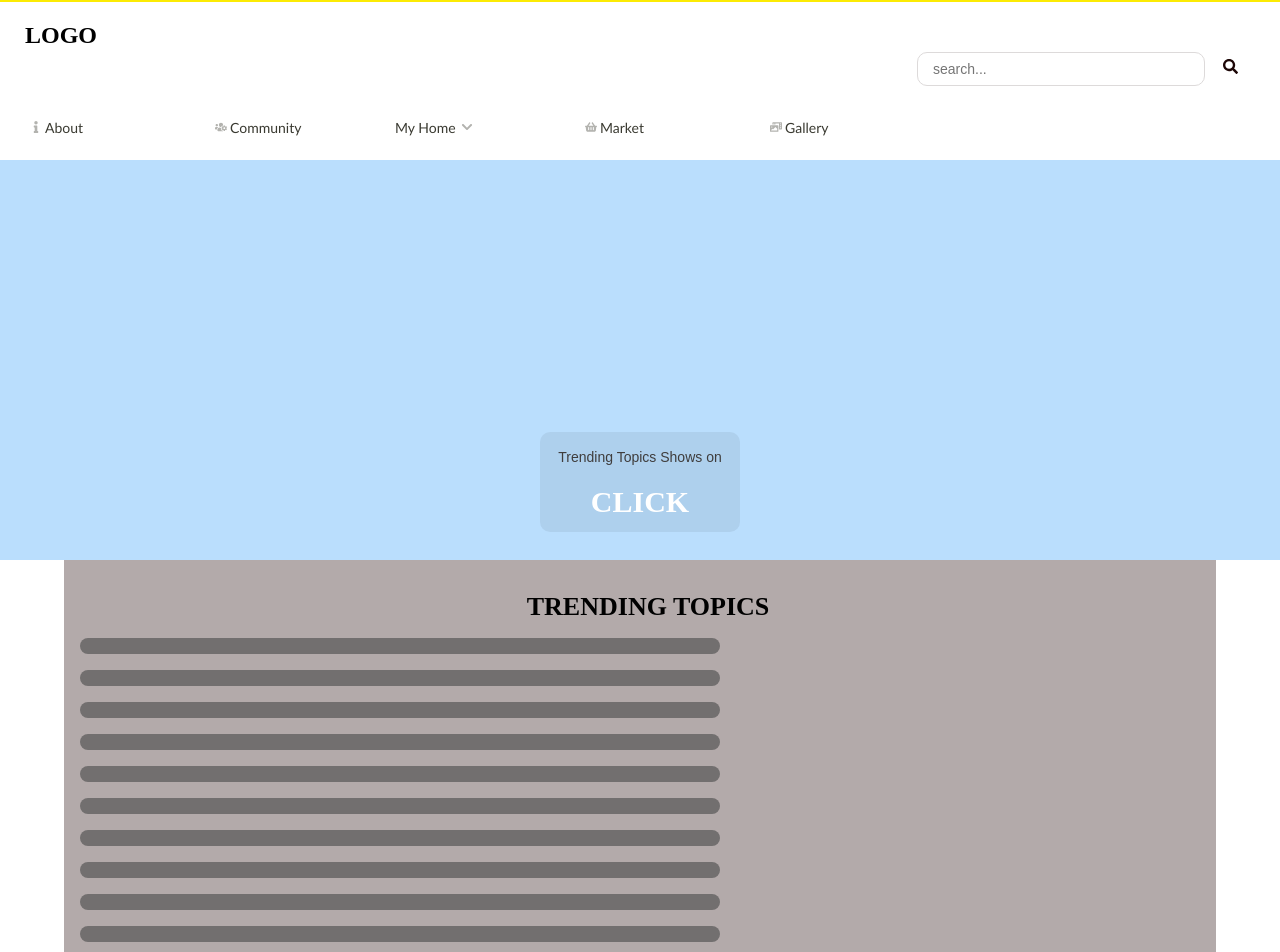
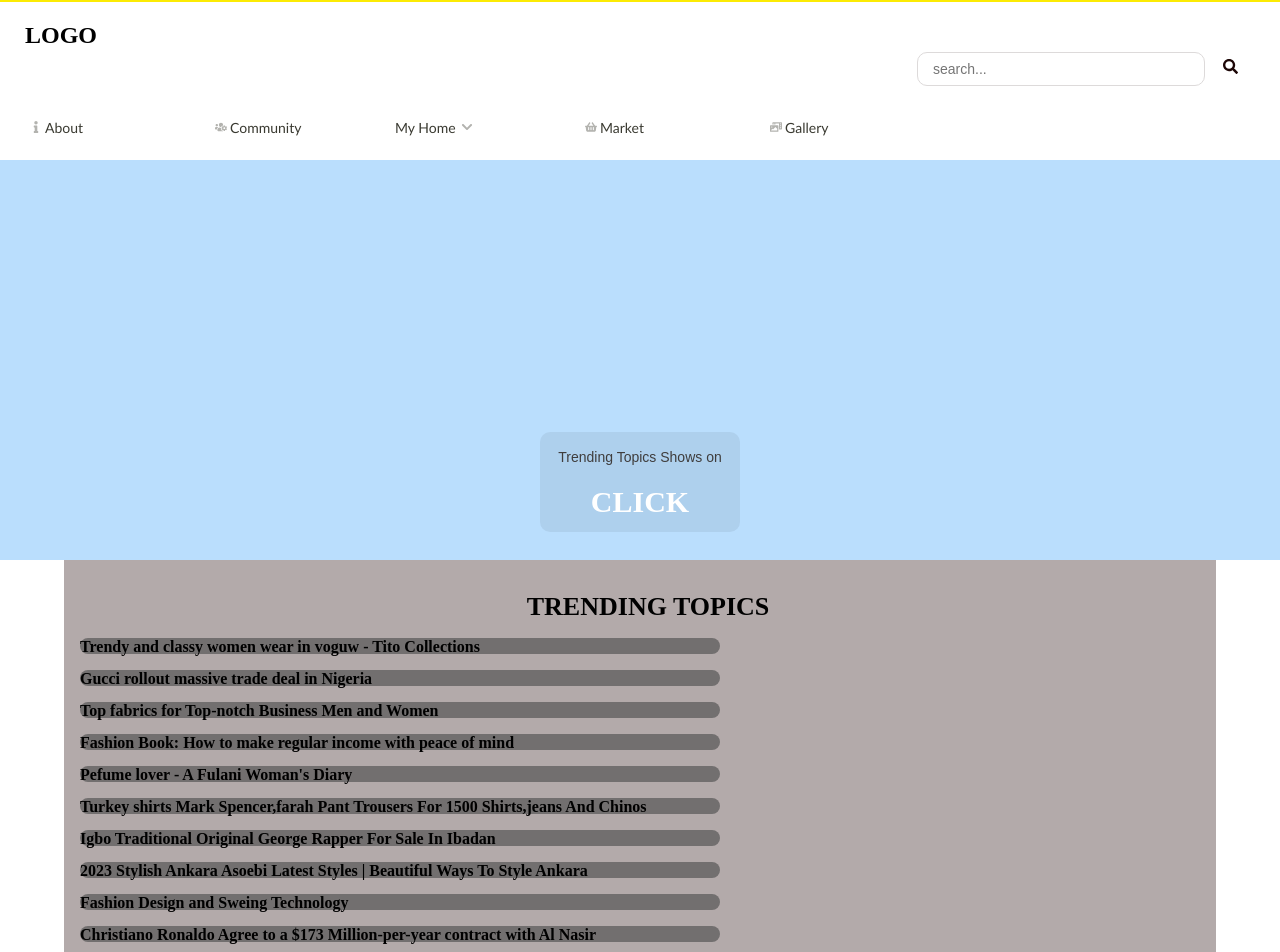
Before and after one commit to ndboy5/fashion_repo_frontend, a React (Create React App) app in the folder project/: page / in a window 1280 px wide. Shown: the top 952 px of the page. Built offline with nearby package versions, Linux system fonts and the light colour scheme.

Commit message:
added sample data to the Topic.js component and modified the modified the rows CSS module

```diff
--- a/project/src/components/home/topic.js
+++ b/project/src/components/home/topic.js
@@ -1,19 +1,70 @@
 import styles from "./topic.module.css";
+
+const trending_topics_data = [
+  {
+    id: 1,
+    topic: "Trendy and classy women wear in voguw - Tito Collections",
+    link: "www.google.com",
+  },
+  {
+    id: 1,
+    topic: "Gucci rollout massive trade deal in Nigeria",
+    link: "www.google.com",
+  },
+  {
+    id: 1,
+    topic: "Top fabrics for Top-notch Business Men and Women",
+    link: "www.google.com",
+  },
+  {
+    id: 1,
+    topic: "Fashion Book: How to make regular income with peace of mind",
+    link: "www.google.com",
+  },
+  {
+    id: 1,
+    topic: "Pefume lover - A Fulani Woman's Diary",
+    link: "www.google.com",
+  },
+  {
+    id: 1,
+    topic:
+      "Turkey shirts Mark Spencer,farah Pant Trousers For 1500 Shirts,jeans And Chinos",
+    link: "www.google.com",
+  },
+  {
+    id: 1,
+    topic: "Igbo Traditional Original George Rapper For Sale In Ibadan",
+    link: "www.google.com",
+  },
+  {
+    id: 1,
+    topic:
+      "2023 Stylish Ankara Asoebi Latest Styles | Beautiful Ways To Style Ankara",
+    link: "www.google.com",
+  },
+  {
+    id: 1,
+    topic: "Fashion Design and Sweing Technology",
+    link: "www.google.com",
+  },
+  {
+    id: 1,
+    topic:
+      "Christiano Ronaldo Agree to a $173 Million-per-year contract with Al Nasir",
+    link: "www.google.com",
+  },
+];
+
 function Topic() {
   return (
     <div className={styles.topic}>
       <div class="rows">
         <h4>TRENDING TOPICS</h4>
-        <div className={styles.rows}></div>
-        <div className={styles.rows}></div>
-        <div className={styles.rows}></div>
-        <div className={styles.rows}></div>
-        <div className={styles.rows}></div>
-        <div className={styles.rows}></div>
-        <div className={styles.rows}></div>
-        <div className={styles.rows}></div>
-        <div className={styles.rows}></div>
-        <div className={styles.rows}></div>
+
+        {trending_topics_data.map((tp) => (
+          <div className={styles.rows}>{tp.topic}</div>
+        ))}
       </div>
     </div>
   );
--- a/project/src/components/home/topic.module.css
+++ b/project/src/components/home/topic.module.css
@@ -14,6 +14,7 @@
   border-radius: 18px;
   height: 1rem;
   margin-bottom: 1rem;
+  font-size:medium;
   text-align: center;
   width: 40rem;
 }
```
